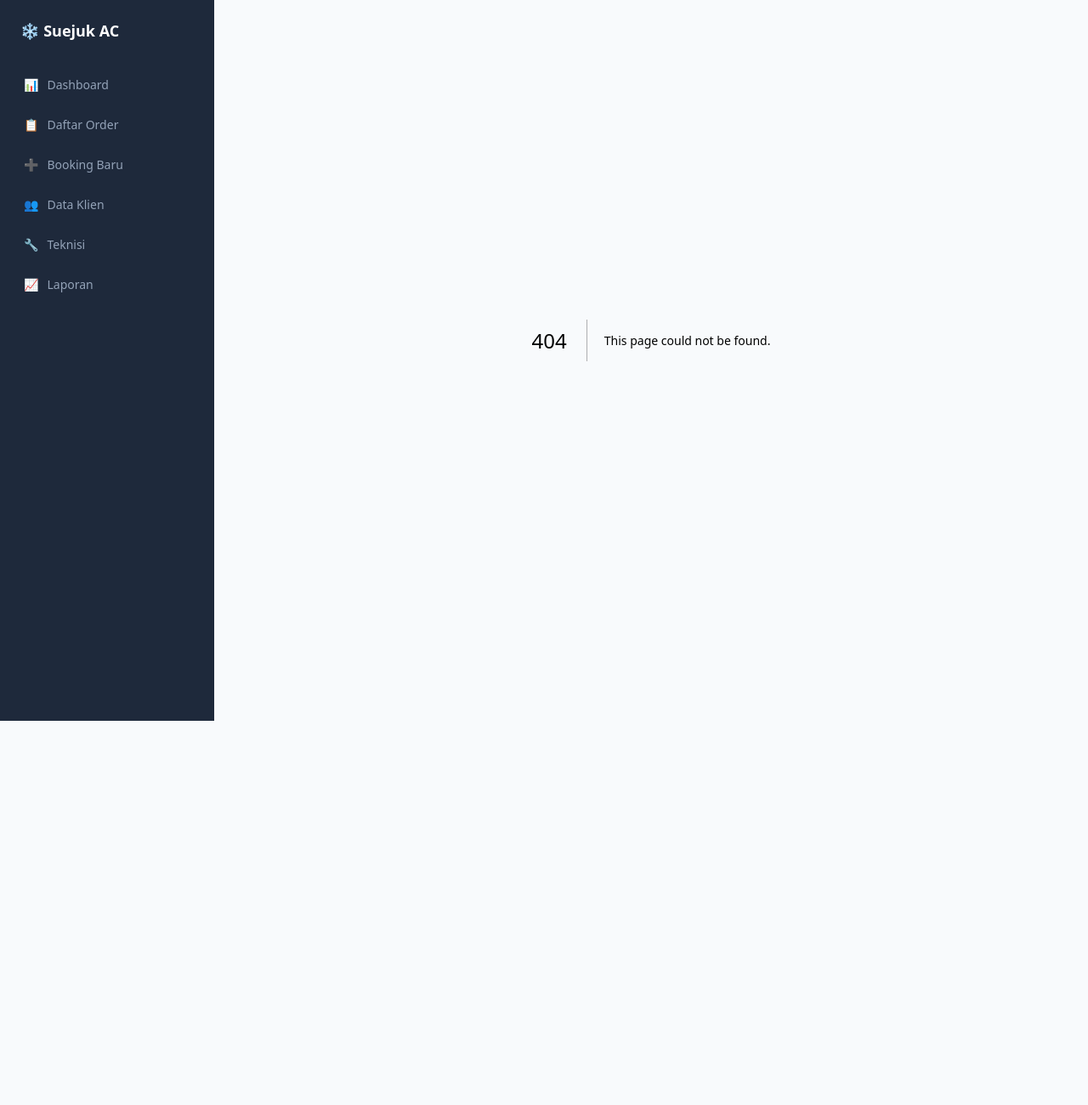
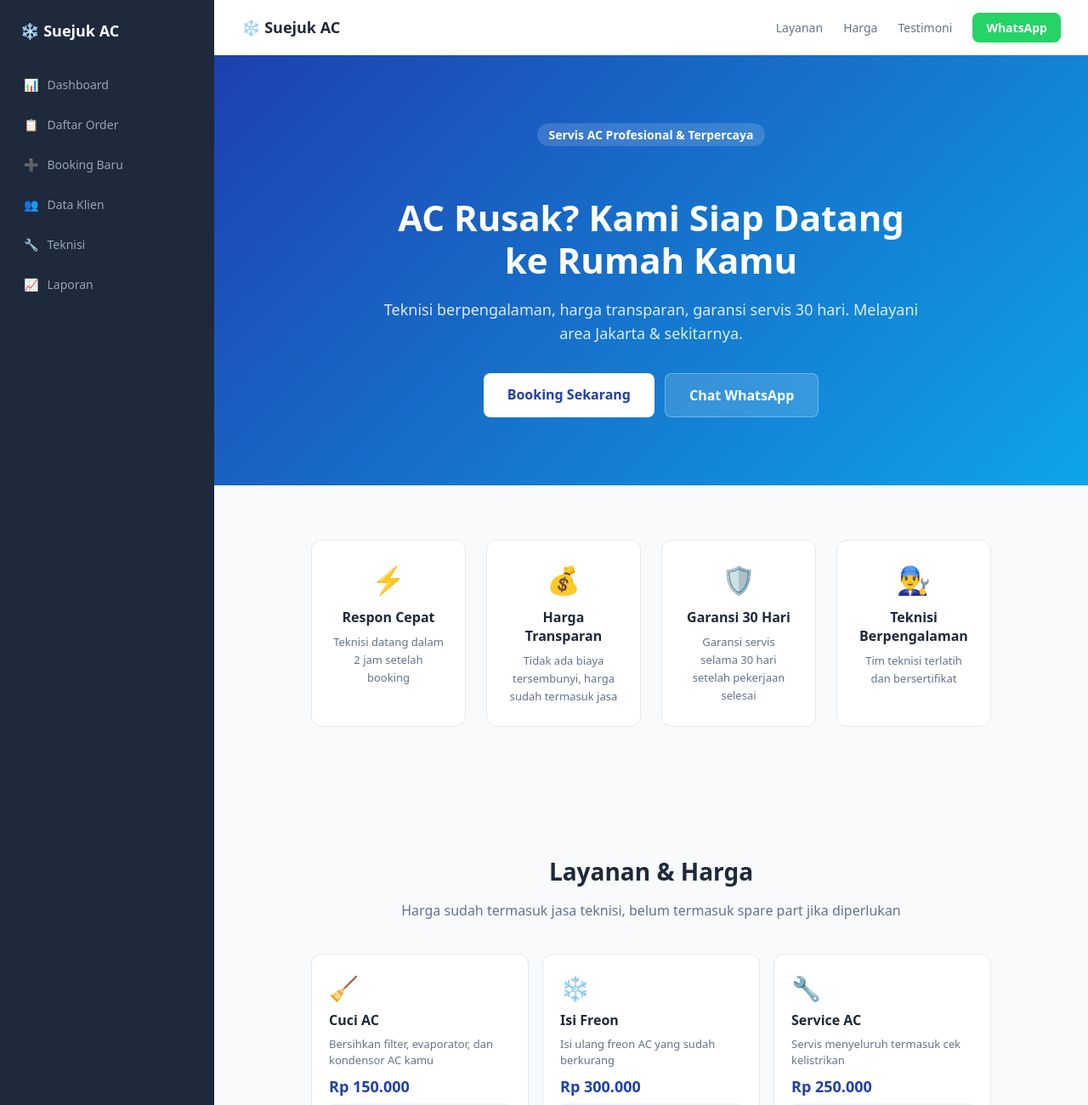
Before and after one commit to MegumiNoHikari-Kun/service-ac, a Next.js app: page /landing in a window 1280 px wide. Before the commit this address had no page. Shown: the top 1300 px of the page at 85% size. Before the commit the page ends 848 px from the top, so only its background shows below. Built offline with nearby package versions, Linux system fonts and the light colour scheme.

Commit message:
Add landing page for AC service with features

```diff
--- /dev/null
+++ b/app/landing/page.tsx
@@ -0,0 +1,138 @@
+import Link from 'next/link'
+
+const layanan = [
+  { nama: 'Cuci AC', harga: 'Rp 150.000', desc: 'Bersihkan filter, evaporator, dan kondensor AC kamu', icon: '🧹' },
+  { nama: 'Isi Freon', harga: 'Rp 300.000', desc: 'Isi ulang freon AC yang sudah berkurang', icon: '❄️' },
+  { nama: 'Service AC', harga: 'Rp 250.000', desc: 'Servis menyeluruh termasuk cek kelistrikan', icon: '🔧' },
+  { nama: 'Pasang AC Baru', harga: 'Rp 500.000', desc: 'Instalasi AC baru termasuk pipa dan kabel', icon: '📦' },
+  { nama: 'Bongkar AC', harga: 'Rp 200.000', desc: 'Bongkar unit AC lama dengan aman dan rapi', icon: '🛠️' },
+]
+
+const testimoni = [
+  { nama: 'Budi Santoso', bintang: 5, pesan: 'Teknisi datang tepat waktu, AC langsung dingin. Recommended!' },
+  { nama: 'Siti Rahayu', bintang: 5, pesan: 'Harga terjangkau, hasilnya memuaskan. Sudah langganan 2 tahun.' },
+  { nama: 'Ahmad Fauzi', bintang: 5, pesan: 'Respon cepat, profesional. AC rumah jadi dingin lagi!' },
+]
+
+export default function LandingPage() {
+  const nomorWA = '08123456789' // ganti dengan nomor WA kamu
+  const pesanWA = encodeURIComponent('Halo, saya ingin booking servis AC')
+  const linkWA = `https://wa.me/${nomorWA}?text=${pesanWA}`
+
+  return (
+    <div style={{ fontFamily: 'system-ui, sans-serif', color: '#1e293b' }}>
+
+      {/* NAVBAR */}
+      <nav style={{ background: '#fff', borderBottom: '1px solid #e2e8f0', padding: '0 2rem', display: 'flex', alignItems: 'center', justifyContent: 'space-between', height: '64px', position: 'sticky', top: 0, zIndex: 10 }}>
+        <div style={{ fontWeight: 700, fontSize: '18px', color: '#1e293b' }}>❄️ Suejuk AC</div>
+        <div style={{ display: 'flex', gap: '1.5rem', alignItems: 'center' }}>
+          <a href="#layanan" style={{ fontSize: '14px', color: '#64748b', textDecoration: 'none' }}>Layanan</a>
+          <a href="#harga" style={{ fontSize: '14px', color: '#64748b', textDecoration: 'none' }}>Harga</a>
+          <a href="#testimoni" style={{ fontSize: '14px', color: '#64748b', textDecoration: 'none' }}>Testimoni</a>
+          <a href={linkWA} target="_blank" style={{ padding: '8px 16px', background: '#25d366', color: '#fff', borderRadius: '8px', textDecoration: 'none', fontSize: '14px', fontWeight: 600 }}>
+            WhatsApp
+          </a>
+        </div>
+      </nav>
+
+      {/* HERO */}
+      <section style={{ background: 'linear-gradient(135deg, #1e40af 0%, #0ea5e9 100%)', color: '#fff', padding: '5rem 2rem', textAlign: 'center' }}>
+        <div style={{ maxWidth: '640px', margin: '0 auto' }}>
+          <div style={{ fontSize: '14px', fontWeight: 600, background: 'rgba(255,255,255,0.15)', display: 'inline-block', padding: '4px 14px', borderRadius: '20px', marginBottom: '1.5rem' }}>
+            Servis AC Profesional & Terpercaya
+          </div>
+          <h1 style={{ fontSize: '42px', fontWeight: 800, lineHeight: 1.2, marginBottom: '1rem' }}>
+            AC Rusak? Kami Siap Datang ke Rumah Kamu
+          </h1>
+          <p style={{ fontSize: '18px', opacity: 0.85, marginBottom: '2rem', lineHeight: 1.6 }}>
+            Teknisi berpengalaman, harga transparan, garansi servis 30 hari. Melayani area Jakarta & sekitarnya.
+          </p>
+          <div style={{ display: 'flex', gap: '12px', justifyContent: 'center', flexWrap: 'wrap' }}>
+            <Link href="/booking" style={{ padding: '14px 28px', background: '#fff', color: '#1e40af', borderRadius: '8px', textDecoration: 'none', fontSize: '16px', fontWeight: 700 }}>
+              Booking Sekarang
+            </Link>
+            <a href={linkWA} target="_blank" style={{ padding: '14px 28px', background: 'rgba(255,255,255,0.15)', color: '#fff', borderRadius: '8px', textDecoration: 'none', fontSize: '16px', fontWeight: 600, border: '1px solid rgba(255,255,255,0.3)' }}>
+              Chat WhatsApp
+            </a>
+          </div>
+        </div>
+      </section>
+
+      {/* KEUNGGULAN */}
+      <section style={{ padding: '4rem 2rem', background: '#f8fafc' }}>
+        <div style={{ maxWidth: '800px', margin: '0 auto', display: 'grid', gridTemplateColumns: 'repeat(auto-fit, minmax(180px, 1fr))', gap: '1.5rem' }}>
+          {[
+            { icon: '⚡', title: 'Respon Cepat', desc: 'Teknisi datang dalam 2 jam setelah booking' },
+            { icon: '💰', title: 'Harga Transparan', desc: 'Tidak ada biaya tersembunyi, harga sudah termasuk jasa' },
+            { icon: '🛡️', title: 'Garansi 30 Hari', desc: 'Garansi servis selama 30 hari setelah pekerjaan selesai' },
+            { icon: '👨‍🔧', title: 'Teknisi Berpengalaman', desc: 'Tim teknisi terlatih dan bersertifikat' },
+          ].map((item) => (
+            <div key={item.title} style={{ background: '#fff', borderRadius: '12px', padding: '1.5rem', border: '1px solid #e2e8f0', textAlign: 'center' }}>
+              <div style={{ fontSize: '32px', marginBottom: '0.75rem' }}>{item.icon}</div>
+              <div style={{ fontWeight: 600, marginBottom: '0.5rem' }}>{item.title}</div>
+              <div style={{ fontSize: '13px', color: '#64748b', lineHeight: 1.6 }}>{item.desc}</div>
+            </div>
+          ))}
+        </div>
+      </section>
+
+      {/* LAYANAN & HARGA */}
+      <section id="layanan" style={{ padding: '4rem 2rem' }}>
+        <div style={{ maxWidth: '800px', margin: '0 auto' }}>
+          <h2 style={{ fontSize: '28px', fontWeight: 700, textAlign: 'center', marginBottom: '0.5rem' }}>Layanan & Harga</h2>
+          <p style={{ textAlign: 'center', color: '#64748b', marginBottom: '2.5rem' }}>Harga sudah termasuk jasa teknisi, belum termasuk spare part jika diperlukan</p>
+          <div style={{ display: 'grid', gridTemplateColumns: 'repeat(auto-fit, minmax(220px, 1fr))', gap: '1rem' }}>
+            {layanan.map((item) => (
+              <div key={item.nama} style={{ background: '#fff', border: '1px solid #e2e8f0', borderRadius: '12px', padding: '1.25rem', display: 'flex', flexDirection: 'column', gap: '8px' }}>
+                <div style={{ fontSize: '28px' }}>{item.icon}</div>
+                <div style={{ fontWeight: 600, fontSize: '16px' }}>{item.nama}</div>
+                <div style={{ fontSize: '13px', color: '#64748b', lineHeight: 1.5, flex: 1 }}>{item.desc}</div>
+                <div style={{ fontWeight: 700, fontSize: '18px', color: '#1e40af' }}>{item.harga}</div>
+                <Link href="/booking" style={{ display: 'block', textAlign: 'center', padding: '8px', background: '#eff6ff', color: '#1e40af', borderRadius: '6px', textDecoration: 'none', fontSize: '13px', fontWeight: 600 }}>
+                  Booking
+                </Link>
+              </div>
+            ))}
+          </div>
+        </div>
+      </section>
+
+      {/* TESTIMONI */}
+      <section id="testimoni" style={{ padding: '4rem 2rem', background: '#f8fafc' }}>
+        <div style={{ maxWidth: '800px', margin: '0 auto' }}>
+          <h2 style={{ fontSize: '28px', fontWeight: 700, textAlign: 'center', marginBottom: '2.5rem' }}>Apa Kata Pelanggan Kami</h2>
+          <div style={{ display: 'grid', gridTemplateColumns: 'repeat(auto-fit, minmax(220px, 1fr))', gap: '1rem' }}>
+            {testimoni.map((t) => (
+              <div key={t.nama} style={{ background: '#fff', border: '1px solid #e2e8f0', borderRadius: '12px', padding: '1.25rem' }}>
+                <div style={{ color: '#f59e0b', fontSize: '16px', marginBottom: '0.75rem' }}>{'⭐'.repeat(t.bintang)}</div>
+                <p style={{ fontSize: '14px', color: '#374151', lineHeight: 1.6, marginBottom: '1rem' }}>"{t.pesan}"</p>
+                <div style={{ fontWeight: 600, fontSize: '13px' }}>{t.nama}</div>
+              </div>
+            ))}
+          </div>
+        </div>
+      </section>
+
+      {/* CTA */}
+      <section style={{ padding: '4rem 2rem', background: '#1e40af', color: '#fff', textAlign: 'center' }}>
+        <h2 style={{ fontSize: '28px', fontWeight: 700, marginBottom: '1rem' }}>Siap Booking Servis AC?</h2>
+        <p style={{ opacity: 0.85, marginBottom: '2rem', fontSize: '16px' }}>Hubungi kami sekarang atau booking langsung online</p>
+        <div style={{ display: 'flex', gap: '12px', justifyContent: 'center', flexWrap: 'wrap' }}>
+          <Link href="/booking" style={{ padding: '14px 28px', background: '#fff', color: '#1e40af', borderRadius: '8px', textDecoration: 'none', fontSize: '16px', fontWeight: 700 }}>
+            Booking Online
+          </Link>
+          <a href={linkWA} target="_blank" style={{ padding: '14px 28px', background: '#25d366', color: '#fff', borderRadius: '8px', textDecoration: 'none', fontSize: '16px', fontWeight: 600 }}>
+            Chat WhatsApp
+          </a>
+        </div>
+      </section>
+
+      {/* FOOTER */}
+      <footer style={{ background: '#0f172a', color: '#94a3b8', padding: '2rem', textAlign: 'center', fontSize: '14px' }}>
+        <div style={{ marginBottom: '0.5rem', fontWeight: 600, color: '#fff' }}>❄️ Suejuk AC</div>
+        <div>Melayani area Jakarta & sekitarnya · {new Date().getFullYear()}</div>
+      </footer>
+
+    </div>
+  )
+}
```
